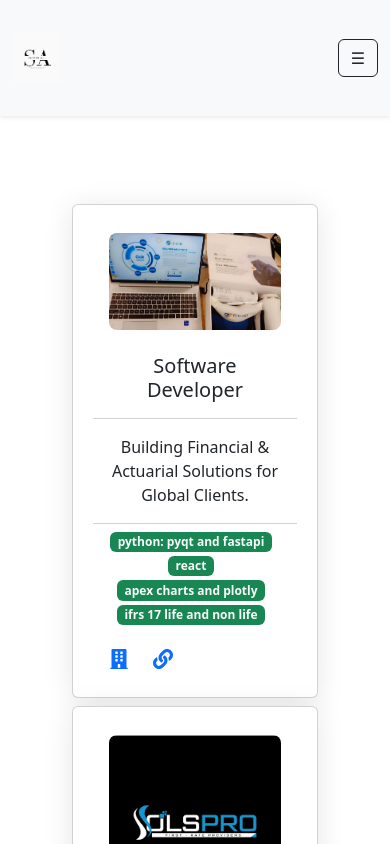
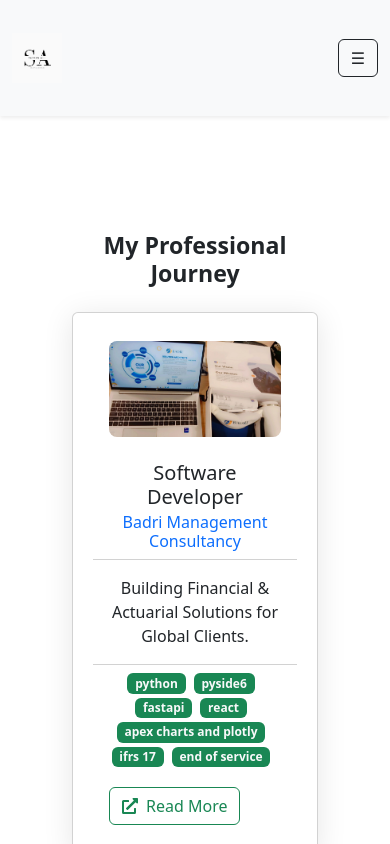
Before and after one commit to SajjadAli54/sajjadali, a Next.js app: page /experience in a window 390 px wide. Built offline with nearby package versions, Linux system fonts and the light colour scheme.

Commit message:
Changed the layout for experience page

```diff
--- a/app/(routes)/experience/Experience.module.css
+++ b/app/(routes)/experience/Experience.module.css
@@ -1,13 +1,12 @@
 .timelineContainer {
   position: relative;
-    padding: 2rem 0;
 }
 
 .timeline {
   position: relative;
   margin: 0 auto;
-    padding: 2rem 0;
-    /* max-width: 1000px; */
+  max-width: 1000px;
+  padding: 1rem 0;
 }
 
 .timeline::before {
@@ -15,23 +14,27 @@
   position: absolute;
   top: 0;
   left: 50%;
+  transform: translateX(-50%);
   width: 4px;
   height: 100%;
-    background: #e0e0e0;
-    transform: translateX(-50%);
-    z-index: 1;
+  background: #ccc;
+  z-index: 0;
+  border-radius: 2px;
 }
 
 .timelineItem {
   position: relative;
   width: 50%;
-    padding: 1rem;
+  padding: 2rem 2rem;
+  box-sizing: border-box;
+  z-index: 1;
+  transition: transform 0.3s ease-in-out;
 }
 
 .timelineItem::after {
   content: "";
   position: absolute;
-    top: 30px;
+  top: 2rem;
   width: 20px;
   height: 20px;
   background: #0d6efd;
@@ -57,15 +60,34 @@
   left: -10px;
 }
 
+.cardWrapper {
+  background: white;
+  border-radius: 0.75rem;
+  box-shadow: 0 0 18px rgba(0, 0, 0, 0.08);
+  transition: box-shadow 0.3s;
+}
+
+.cardWrapper:hover {
+  box-shadow: 0 8px 24px rgba(0, 0, 0, 0.15);
+}
+
+.date{
+  color: #0d6efd;
+  font-weight: bold;
+  font-size: 1.2rem;
+  margin-bottom: 0.5rem;
+}
+
 @media (max-width: 768px) {
   .timeline::before {
-      left: 8px;
+    left: 10px;
   }
 
   .timelineItem {
     width: 100%;
     padding-left: 2.5rem;
-      text-align: left !important;
+    padding-right: 1rem;
+    text-align: left;
   }
 
   .timelineItem::after {
--- a/app/(routes)/experience/page.tsx
+++ b/app/(routes)/experience/page.tsx
@@ -1,35 +1,42 @@
 "use client";
 
 import { jobs } from "@data/jobs";
-import styles from "./Experience.module.css"; // You'll create this CSS module
+import styles from "./Experience.module.css";
 import MyCard from "@/app/components/Card";
-import { FaBuilding, FaLink } from "react-icons/fa";
 import { useMediaQuery } from "@/app/hooks";
 
 function Experience() {
   const isMobile = useMediaQuery();
+
+  type JobType = (typeof jobs)[number];
+
+  const renderCard = (job: JobType, index: number) => (
+    <MyCard
+      key={index}
+      url={`/experience/${index}`}
+      image={job.image}
+      title={job.title}
+      subtitle={job.companyName}
+      description={job.subtitle}
+      tags={job.tags}
+      companyUrl={job.companyUrl}
+    />
+  );
+
   if (isMobile) {
     return (
-      <div className="container">
-        {jobs.map((job, index) => (
-          <MyCard
-            key={index}
-            image={job.image}
-            title={job.title}
-            description={job.subtitle}
-            tags={job.tags}
-            links={[
-              { url: job.companyUrl, label: FaBuilding },
-              { url: `/experience/${index}`, label: FaLink },
-            ]}
-          />
-        ))}
+      <div className="container py-5">
+        <h3 className="text-center mb-4 fw-bold">My Professional Journey</h3>
+        <div className="d-flex flex-column gap-4">
+          {jobs.map((job, index) => renderCard(job, index))}
+        </div>
       </div>
     );
   }
 
   return (
-    <div className={`container ${styles.timelineContainer}`}>
+    <div className={`container py-5 ${styles.timelineContainer}`}>
+      <h3 className="text-center mb-5 fw-bold">My Professional Journey</h3>
       <div className={styles.timeline}>
         {jobs.map((job, index) => (
           <div
@@ -38,16 +45,10 @@ function Experience() {
               index % 2 === 0 ? styles.left : styles.right
             }`}
           >
-            <MyCard
-              image={job.image}
-              title={job.title}
-              description={job.subtitle}
-              tags={job.tags}
-              links={[
-                { url: job.companyUrl, label: FaBuilding },
-                { url: `/experience/${index}`, label: FaLink },
-              ]}
-            />
+            <div className={styles.date}>
+              {job.startDate} - {job.endDate ? job.endDate : "Present"}
+            </div>
+            <div className={styles.cardWrapper}>{renderCard(job, index)}</div>
           </div>
         ))}
       </div>
--- a/app/components/Card.tsx
+++ b/app/components/Card.tsx
@@ -1,38 +1,29 @@
 "use client";
-
-import { FaComment, FaHeart } from "react-icons/fa";
-import { IconType } from "react-icons";
 
 import Card from "react-bootstrap/Card";
 
 import Tags from "@components/Tags";
-
-interface Link {
-  label: IconType;
-  url?: string;
-  className?: string;
-  onClick?: () => void;
-}
+import { FaExternalLinkAlt } from "react-icons/fa";
 
 interface MyCardProps {
   image?: string;
+  url?: string;
   title?: string;
+  subtitle?: string;
+  companyUrl: string;
   description?: string;
-  links?: Link[];
   tags?: string[];
-  reactions?: number;
-  comments?: number;
   className?: string;
 }
 
 const MyCard: React.FC<MyCardProps> = ({
   image = "https://via.placeholder.com/300",
   title,
+  subtitle,
+  url,
+  companyUrl,
   description,
-  links = [],
   tags = [],
-  reactions,
-  comments,
   className,
 }) => {
   const component = (
@@ -54,6 +45,16 @@ const MyCard: React.FC<MyCardProps> = ({
           alt={title}
         />
         <Card.Title className="text-center mt-4">{title}</Card.Title>
+        <Card.Subtitle className="text-center">
+          <Card.Link
+            href={companyUrl}
+            className="link-underline link-underline-opacity-0"
+            target="_blank"
+            rel="noopener noreferrer "
+          >
+            {subtitle}
+          </Card.Link>
+        </Card.Subtitle>
       </Card.Header>
       <Card.Body className="d-flex flex-column bg-transparent">
         {description && (
@@ -64,47 +65,14 @@ const MyCard: React.FC<MyCardProps> = ({
         <Card.Footer className={"bg-transparent"}>
           <Tags tags={tags} />
           <div className="d-flex mt-3">
-            {reactions !== undefined && (
-              <Card.Link
-                key={reactions}
-                href={links[0].url}
-                target="_blank"
-                rel="noopener noreferrer"
-                className=" link-underline link-underline-opacity-0"
-              >
-                <FaHeart className="me-1" size={20} color="red" /> {reactions}
-              </Card.Link>
-            )}
-
-            {comments !== undefined && (
-              <Card.Link
-                key={Date.now()}
-                href={links[0].url}
-                target="_blank"
-                rel="noopener noreferrer"
-                className=" link-underline link-underline-opacity-0"
-              >
-                <FaComment className="me-1" size={20} color="blue" /> {comments}
-              </Card.Link>
-            )}
-
-            {links &&
-              links.length > 0 &&
-              links.map((link, index) => (
-                <Card.Link
-                  key={index}
-                  href={link.url}
-                  onClick={link.onClick}
-                  target="_blank"
-                >
-                  {
-                    <link.label
-                      size={20}
-                      className={`me-2 ${link.className}`}
-                    />
-                  }
-                </Card.Link>
-              ))}
+            <a
+              href={url}
+              target="_blank"
+              rel="noopener noreferrer"
+              className="btn btn-outline-success d-flex align-items-center"
+            >
+              <FaExternalLinkAlt className="me-2" size={16} /> Read More
+            </a>
           </div>
         </Card.Footer>
       )}
--- a/app/data/jobs.js
+++ b/app/data/jobs.js
@@ -13,10 +13,13 @@ export const jobs = [
     ],
 
     tags: [
-      "Python: PyQt and FastAPI",
+      "Python",
+      "PySide6",
+      "FastAPI",
       "React",
       "Apex Charts and Plotly",
-      "IFRS 17 Life and Non Life",
+      "IFRS 17",
+      "End Of Service",
     ],
   },
   {
@@ -52,14 +55,10 @@ export const jobs = [
     tags: [
       "Python",
       "PyTorch",
-      "Facial Emotion Recognition",
       "Deep Learning",
-      "Data Science",
-      "AI",
       "Machine Learning",
       "Diffusion Models",
       "Transfer Learning",
-      "International Exposure",
     ],
     image:
       "https://www.ntnu.edu/documents/1265708073/1266886158/bygg-5.jpg/0acaaba8-2ac1-4231-af69-85c32e726b3a?t=1501754425569",
```
Lines whose indentation alone changed are shown as unchanged.
